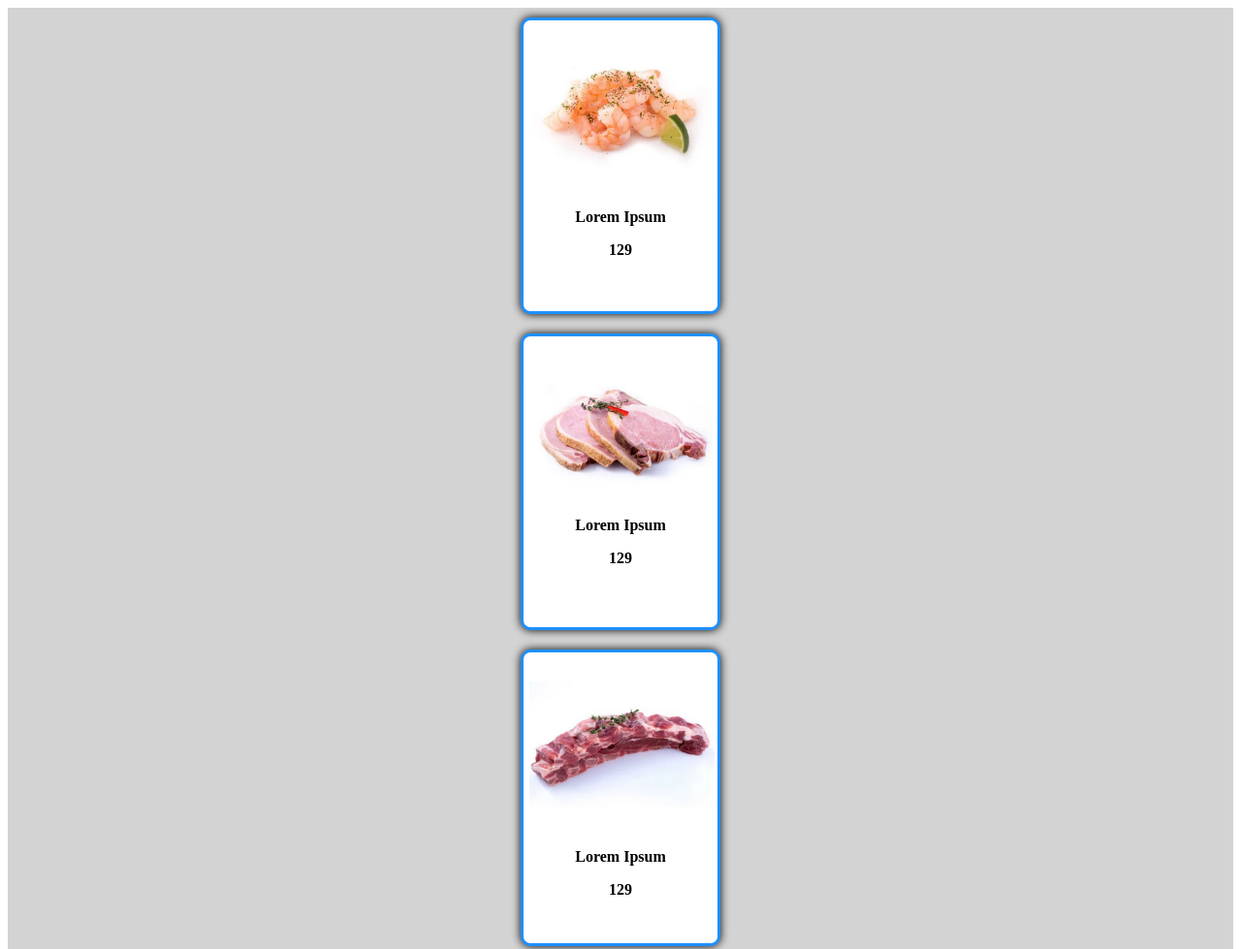
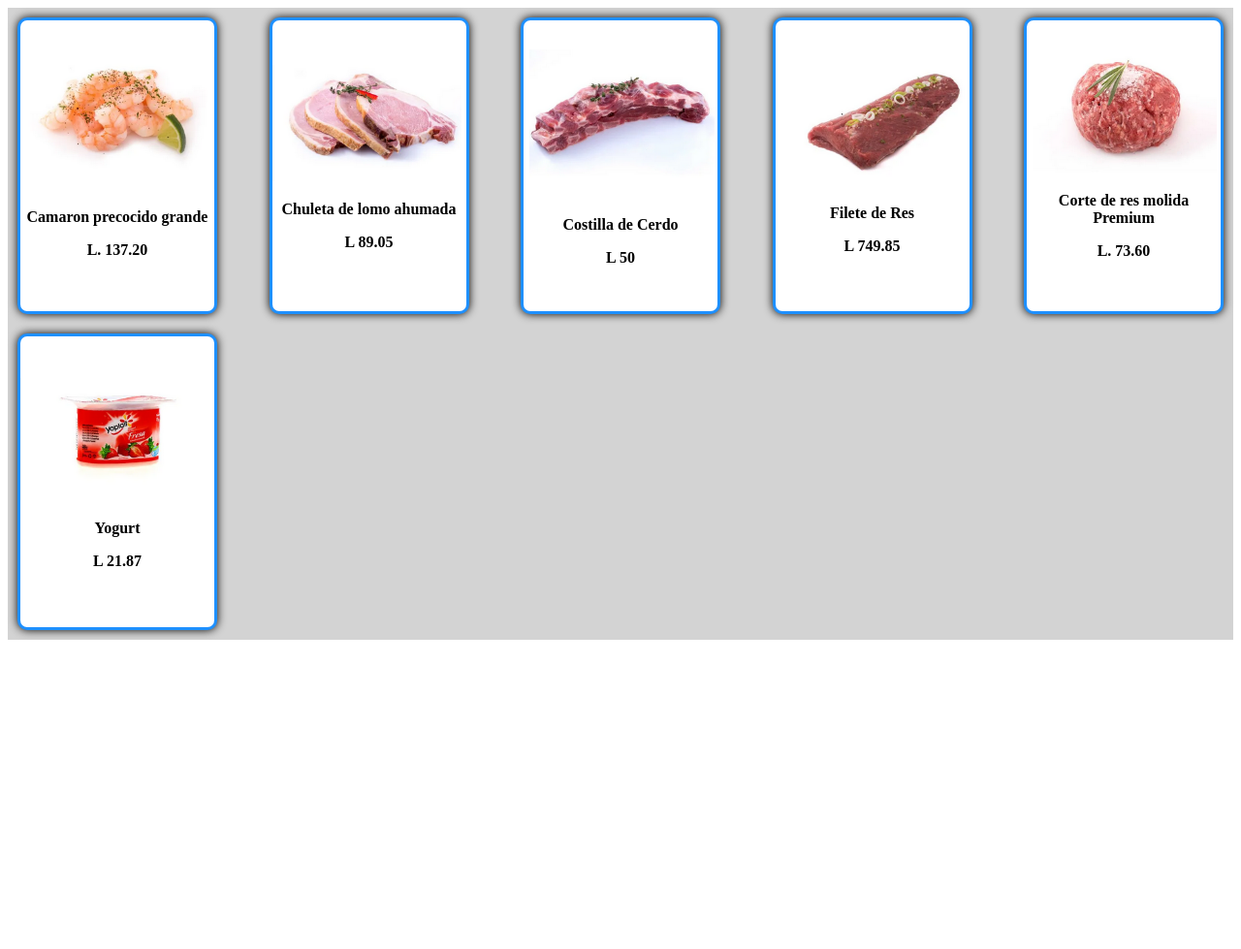
Before and after one commit to g3rar2/tareas-idu-gerardo-perez, a plain HTML site: page index.html in a window 1280 px wide. Shown: the top 979 px of the page at 97% size. After the commit the page ends 800 px from the top, so only its background shows below. Drawn offline with Linux system fonts and the light colour scheme.

Commit message:
added responsive design mobile first

```diff
--- a/css/styles.css
+++ b/css/styles.css
@@ -1,3 +1,6 @@
+/*Disenio para pantallas moviles*/
+
+
 .productos{
 
     background-color: lightgray;
@@ -12,7 +15,7 @@
 
     flex-shrink: 0;
     flex-grow: 0;
-    width: 200px;
+    width: 400px;
     height: 300px;
     border: 3px solid dodgerblue;
     border-radius: 10px;
@@ -27,3 +30,58 @@
 .productos__img{
     width: 200px;
 }
+
+
+
+
+/*Disenio Movil Landscape*/
+
+
+@media(min-width: 481px){
+
+    .productos{
+        flex-direction: row;
+        flex-wrap: wrap;
+        justify-content: space-between;
+    }
+
+    .productos__item{
+        width: 300px;
+    }
+
+
+}
+
+
+/*Tablet Portrait*/
+
+@media(min-width: 769px){
+
+    .productos{
+        flex-direction: row;
+        flex-wrap: wrap;
+        justify-content: space-between;
+    }
+
+    .productos__item{
+        width: 250px;
+    }
+
+
+}
+
+/*Tablet Landscape y pc*/
+@media(min-width: 1024px){
+
+    .productos{
+        flex-direction: row;
+        flex-wrap: wrap;
+        justify-content: space-between;
+    }
+
+    .productos__item{
+        width: 200px;
+    }
+
+
+}
--- a/index.html
+++ b/index.html
@@ -11,48 +11,40 @@
   <section class="productos">
 
     <div class="productos__item">
-      <img src="/assets/camaron.png" alt="imagen de producto 1" class="productos__img">
-      <p>Lorem Ipsum</p>
-      <p>129</p>
+      <img src="/assets/camaron.png" alt="imagen de camaron precocido" class="productos__img">
+      <p>Camaron precocido grande</p>
+      <p>L. 137.20</p>
     </div>
 
     <div class="productos__item">
-      <img src="/assets/chuleta.png" alt="imagen de producto 1" class="productos__img">
-      <p>Lorem Ipsum</p>
-      <p>129</p>
+      <img src="/assets/chuleta.png" alt="imagen de chuleta ahumada" class="productos__img">
+      <p>Chuleta de lomo ahumada</p>
+      <p>L 89.05</p>
     </div>
 
     <div class="productos__item">
-      <img src="/assets/costilla.png" alt="imagen de producto 1" class="productos__img">
-      <p>Lorem Ipsum</p>
-      <p>129</p>
+      <img src="/assets/costilla.png" alt="imagen de costilla de cerdo" class="productos__img">
+      <p>Costilla de Cerdo</p>
+      <p>L 50</p>
     </div>
 
     <div class="productos__item">
-      <img src="/assets/filete.png" alt="imagen de producto 1" class="productos__img">
-      <p>Lorem Ipsum</p>
-      <p>129</p>
+      <img src="/assets/filete.png" alt="imagen de filete de res" class="productos__img">
+      <p>Filete de Res</p>
+      <p>L 749.85</p>
     </div>
 
     <div class="productos__item">
-      <img src="/assets/molida.png" alt="imagen de producto 1" class="productos__img">
-      <p>Lorem Ipsum</p>
-      <p>129</p>
+      <img src="/assets/molida.png" alt="imagen de carne molida" class="productos__img">
+      <p>Corte de res molida Premium</p>
+      <p>L. 73.60</p>
     </div>
 
     <div class="productos__item">
-      <img src="/assets/yogurt.png" alt="imagen de producto 1" class="productos__img">
-      <p>Lorem Ipsum</p>
-      <p>129</p>
+      <img src="/assets/yogurt.png" alt="imagen de yogurt" class="productos__img">
+      <p>Yogurt</p>
+      <p>L 21.87</p>
     </div>
-
-    <div class="productos__item">
-      <img src="/assets/camaron.png" alt="imagen de producto 1" class="productos__img">
-      <p>Lorem Ipsum</p>
-      <p>129</p>
-    </div>
-
-
 
   </section>
 </main>
```
